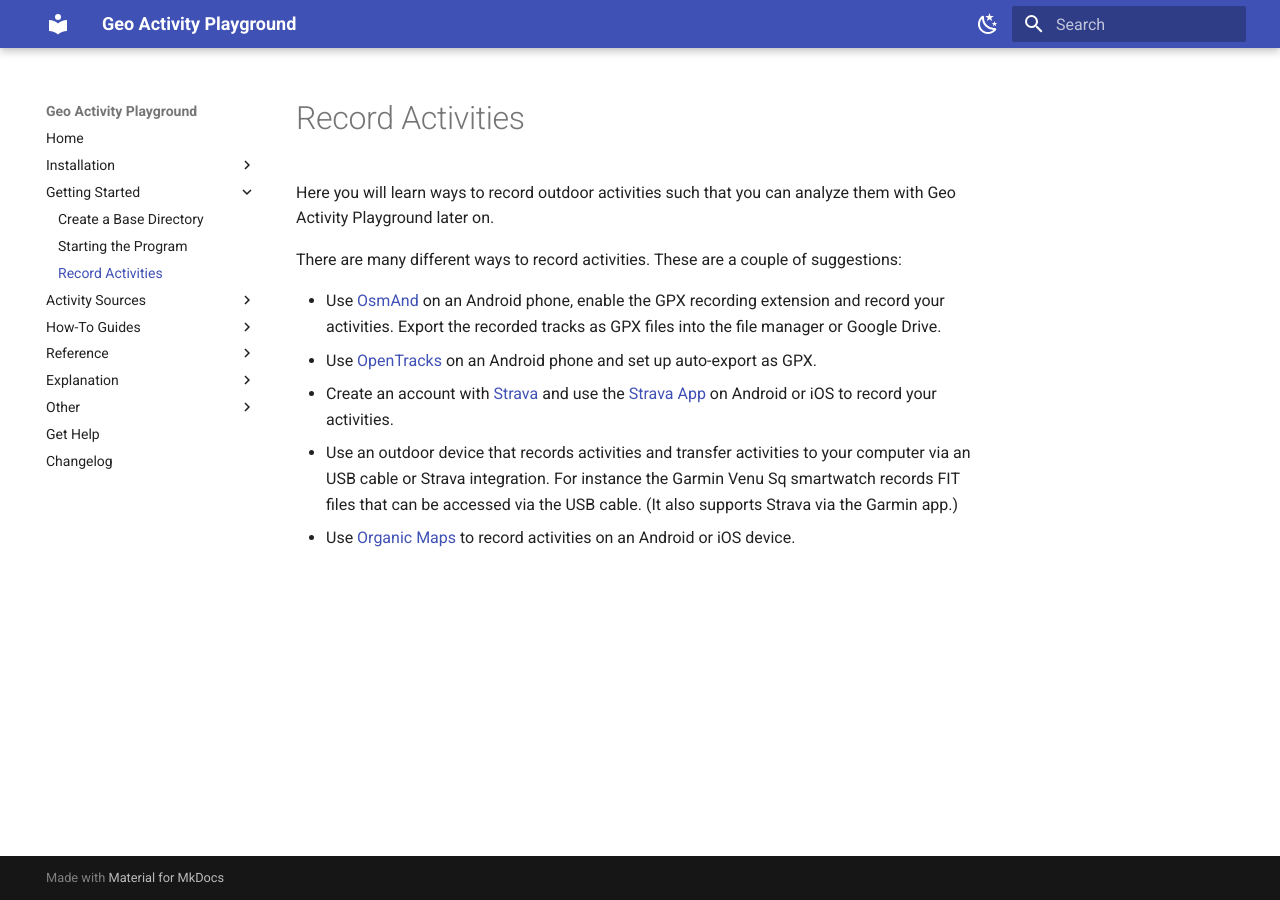
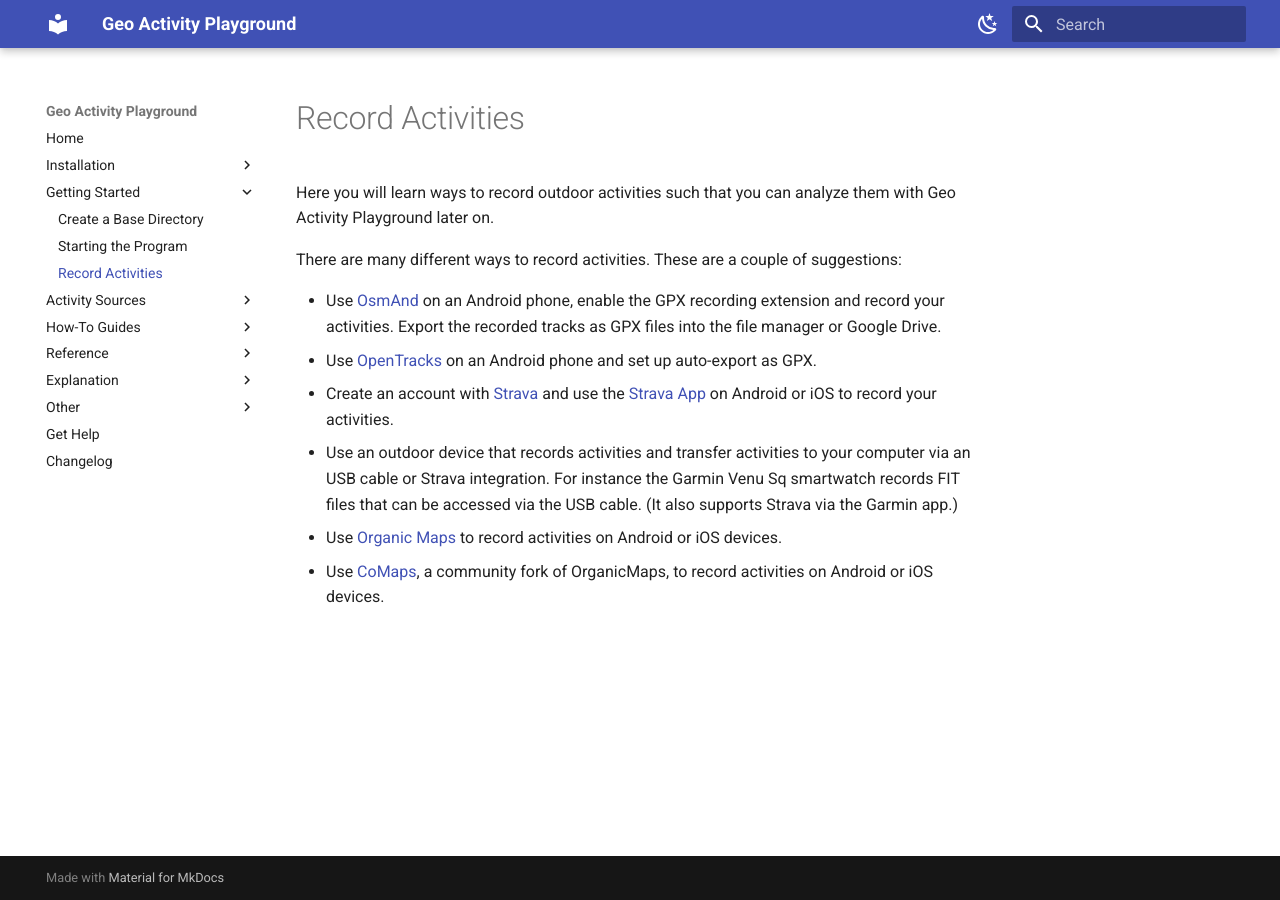
Before and after one commit to martin-ueding/geo-activity-playground, an MkDocs documentation site: the page built from docs/record-activities.md, in a window 1280 px wide. Built offline with MkDocs 1.6.1 and Material for MkDocs 9.7.7, drawn with Linux system fonts in a browser that asks for light colours.

Commit message:
add CoMaps to documentation

```diff
--- a/docs/record-activities.md
+++ b/docs/record-activities.md
@@ -8,4 +8,5 @@ There are many different ways to record activities. These are a couple of sugges
 - Use [OpenTracks](https://f-droid.org/de/packages/de.dennisguse.opentracks/) on an Android phone and set up auto-export as GPX.
 - Create an account with [Strava](https://www.strava.com/) and use the [Strava App](https://play.google.com/store/apps/details?id=com.strava) on Android or iOS to record your activities.
 - Use an outdoor device that records activities and transfer activities to your computer via an USB cable or Strava integration. For instance the Garmin Venu Sq smartwatch records FIT files that can be accessed via the USB cable. (It also supports Strava via the Garmin app.)
-- Use [Organic Maps](https://organicmaps.app/de/) to record activities on an Android or iOS device.
+- Use [Organic Maps](https://organicmaps.app/de/) to record activities on Android or iOS devices.
+- Use [CoMaps](https://www.comaps.app/), a community fork of OrganicMaps, to record activities on Android or iOS devices.
```
Also changed, not shown: docs/plan-missing-tile-rides.md (+1 -1 lines).
